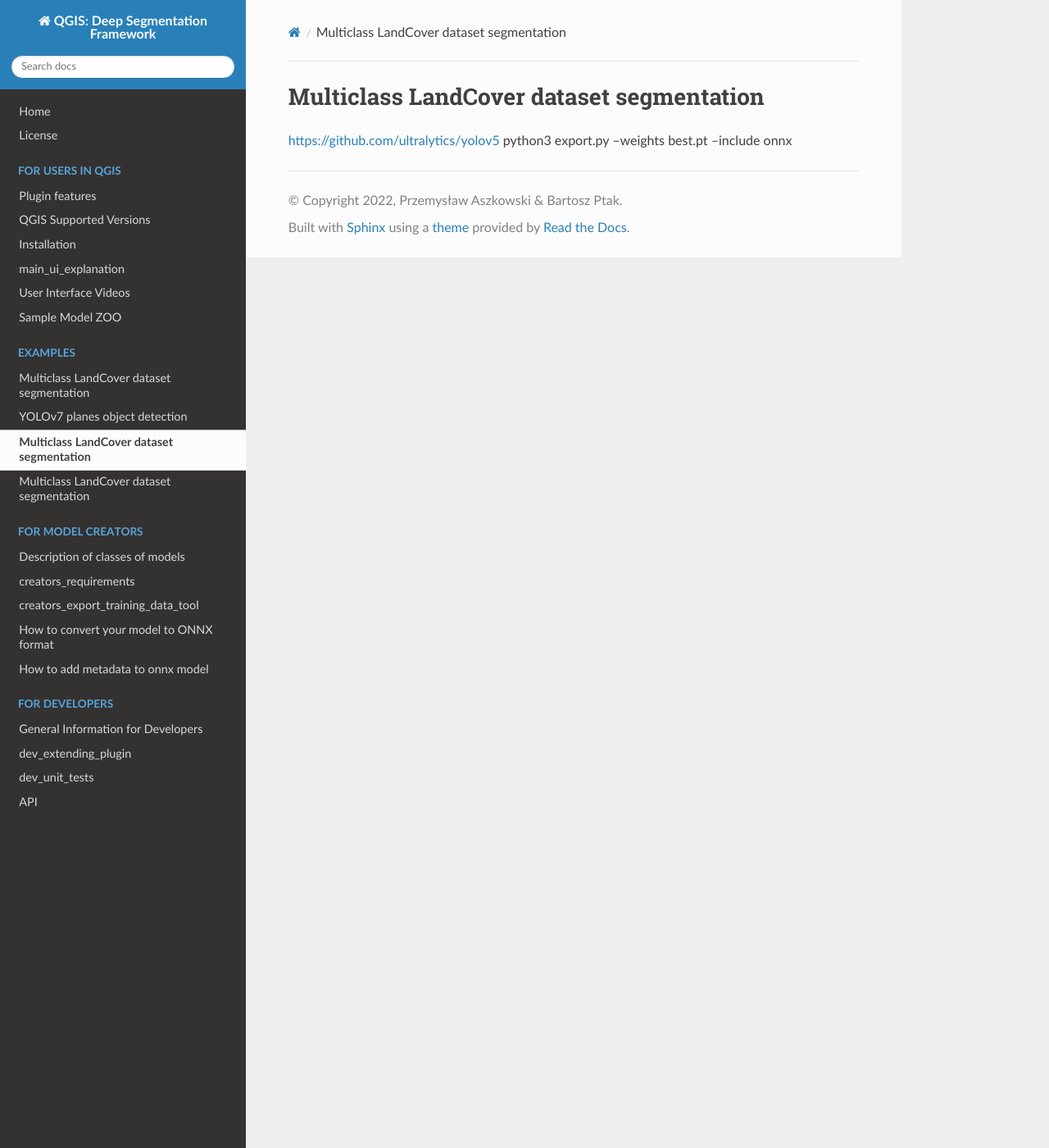
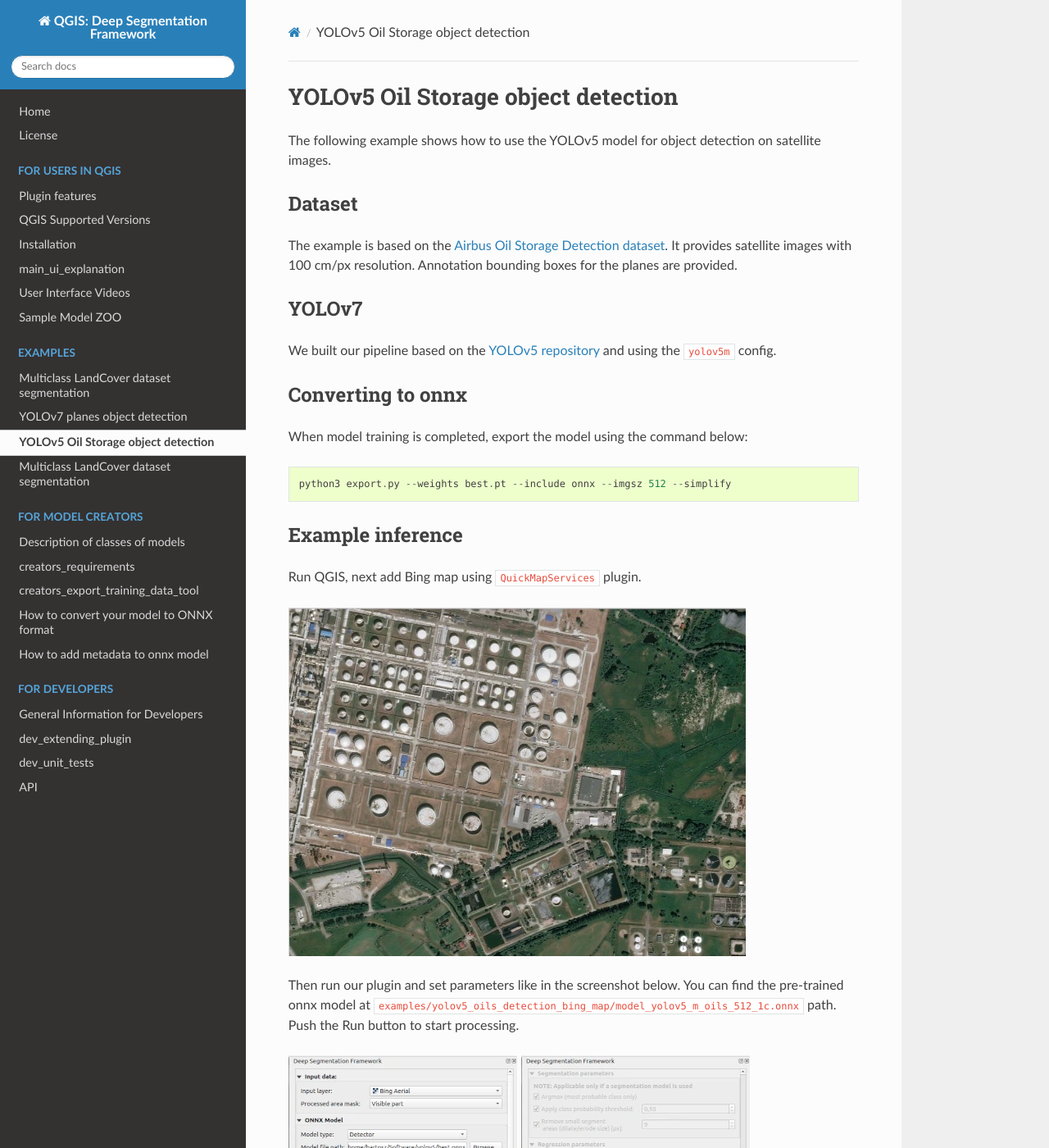
Before and after one commit to PUTvision/qgis-plugin-deepness, a Sphinx documentation site: the page built from docs/source/example/example_detection_oils_yolov5.rst, in a window 1280 px wide and 1400 px high. Shown: the whole window at 82% size. Built offline with Sphinx 7.4.7 and the Read the Docs theme 2.0.0, drawn with Linux system fonts in a browser that asks for light colours; some of the changed text lies outside the part shown.

Commit message:
Add oil example docs and model

```diff
--- a/docs/source/example/example_detection_oils_yolov5.rst
+++ b/docs/source/example/example_detection_oils_yolov5.rst
@@ -1,5 +1,57 @@
-Multiclass LandCover dataset segmentation
-=====
+YOLOv5 Oil Storage object detection
+===================================
 
-https://github.com/ultralytics/yolov5
-python3 export.py --weights best.pt --include onnx
+The following example shows how to use the YOLOv5 model for object detection on satellite images.
+
+=======
+Dataset
+=======
+
+The example is based on the `Airbus Oil Storage Detection dataset <https://www.kaggle.com/datasets/airbusgeo/airbus-oil-storage-detection-dataset>`_. It provides satellite images with 100 cm/px resolution. Annotation bounding boxes for the planes are provided.
+
+=========================
+YOLOv7
+=========================
+
+We built our pipeline based on the `YOLOv5 repository <https://github.com/ultralytics/yolov5>`_ and using the :code:`yolov5m` config.
+
+==================
+Converting to onnx
+==================
+
+When model training is completed, export the model using the command below:
+
+.. code::
+
+    python3 export.py --weights best.pt --include onnx --imgsz 512 --simplify
+
+
+==================
+Example inference
+==================
+
+Run QGIS, next add Bing map using :code:`QuickMapServices` plugin.
+
+.. image:: ../images/example_oil_input_image.webp
+
+Then run our plugin and set parameters like in the screenshot below. You can find the pre-trained onnx model at :code:`examples/yolov5_oils_detection_bing_map/model_yolov5_m_oils_512_1c.onnx` path. Push the Run button to start processing.
+
+.. image:: ../images/example_oil_params.webp
+
+After a few seconds, the results are available:
+
+* stats
+
+    .. image:: ../images/example_oil_stats.webp
+
+* output layers
+
+    .. image:: ../images/example_oil_layers.webp
+
+* predicted mask
+
+    .. image:: ../images/example_oil_output_mask.webp
+
+* predicted mask with Bing map background
+
+    .. image:: ../images/example_oil_output_map.webp
```
Also changed, not shown: docs/source/images/Screenshot from 2022-10-05 17-44-44.png (added), docs/source/images/Screenshot from 2022-10-05 17-44-54.png (added), docs/source/images/Screenshot from 2022-10-05 17-45-09.png (added), docs/source/images/Screenshot from 2022-10-05 17-45-16.png (added), docs/source/images/Screenshot from 2022-10-05 17-45-30.png (added), docs/source/images/example_oil_input_image.webp (added), docs/source/images/example_oil_layers.webp (added), docs/source/images/example_oil_output_map.webp (added), docs/source/images/example_oil_output_mask.webp (added), docs/source/images/example_oil_params.webp (added), docs/source/images/example_oil_stats.webp (added), 3 other files.
